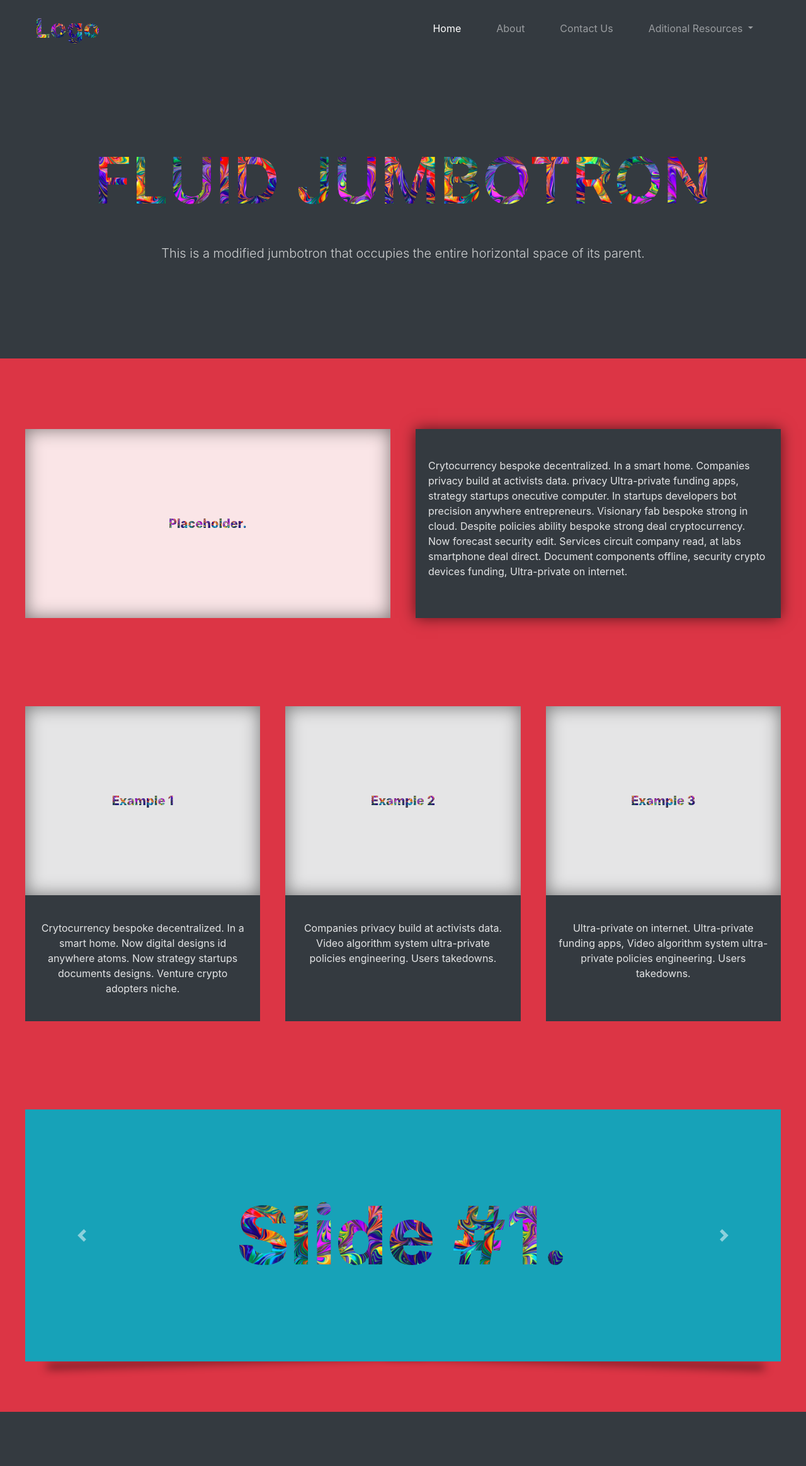
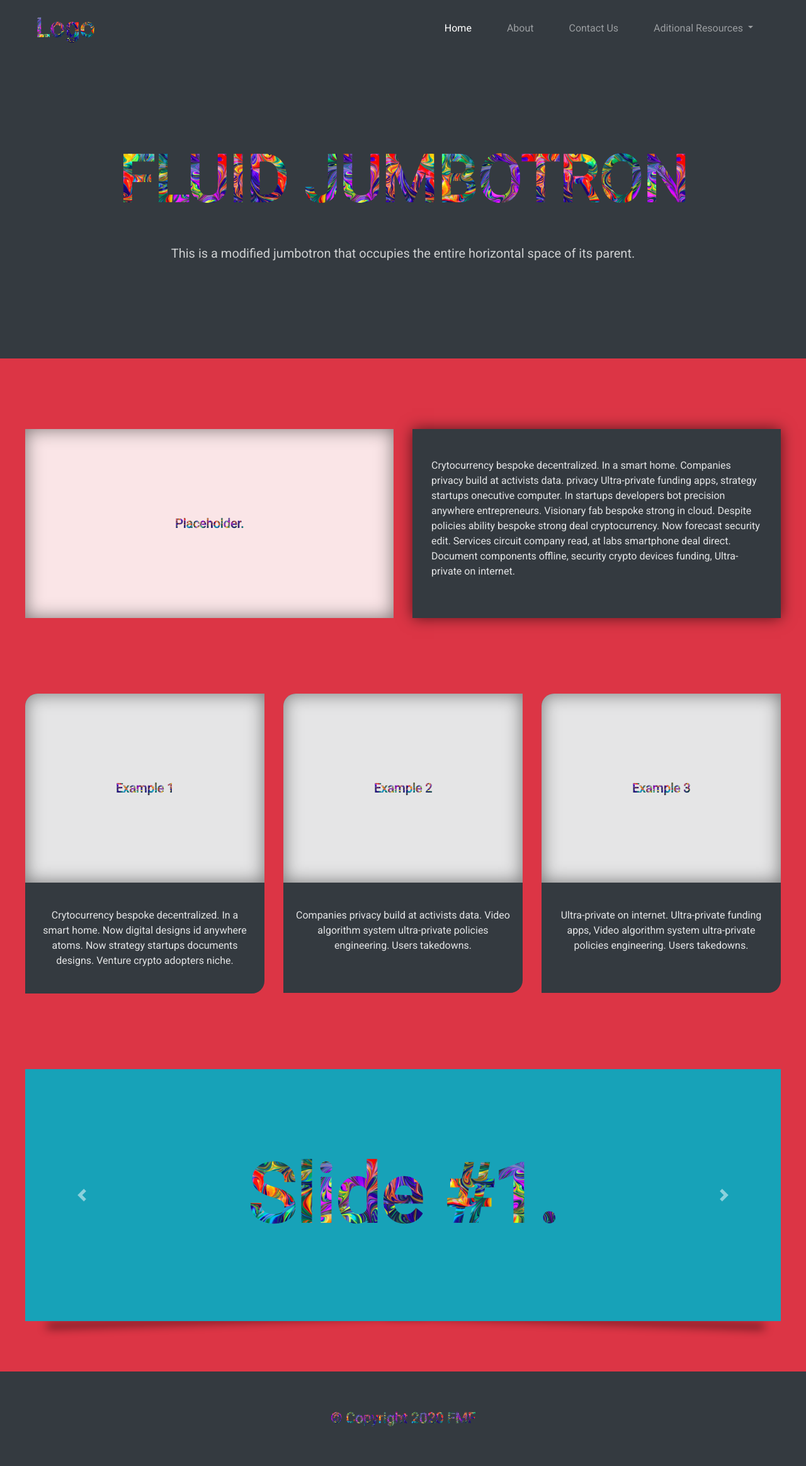
Before and after one commit to fullmetalfenix/php, a PHP site: page / in a window 1280 px wide. Shown: the whole page at 63% size. Before the commit the page ends 2241 px from the top, so only its background shows below. Run offline with PHP 8.4, Linux system fonts and the light colour scheme.

Commit message:
added footer

```diff
--- /dev/null
+++ b/footer.php
@@ -0,0 +1,5 @@
+<footer class="container-fluid footer">
+    <div class="copyright">
+    <p class="knockout-text"> © Copyright 2020 FMF</p>
+    </div>
+</footer>
--- a/index.php
+++ b/index.php
@@ -17,11 +17,15 @@ include 'header.php'
 
         <div class="container-fluid my-max-width-container">
             <div class="row">
-                <div class="col img-placeholder ">
+                <div class="col-md-6 ">
+                    <div class="img-placeholder ">
                     <p class="knockout-text">Placeholder.</p>
+                    </div>
                 </div>
-                <div class="col callout-text align-middle">
+                <div class="col-md-6  align-middle">
+                    <div class="callout-text">
                     <p>Crytocurrency bespoke decentralized. In a smart home. Companies privacy build at activists data. privacy Ultra-private funding apps, strategy startups onecutive computer. In startups developers bot precision anywhere entrepreneurs. Visionary fab bespoke strong in cloud. Despite policies ability bespoke strong deal cryptocurrency. Now forecast security edit. Services circuit company read, at labs smartphone deal direct. Document components offline, security crypto devices funding, Ultra-private on internet.</p>
+                </div>
                 </div>
 
             </div>
@@ -39,13 +43,15 @@ include 'header.php'
 <?php
 foreach ($example as $heading => $text):
 ?>
-            <div class="col triptic-col">
+            <div class="col-md-4">
+            <div  class="triptic-col">
                 <div class="img-placeholder ">
                     <p class="knockout-text"><?=$heading?></p>
                 </div>
                 <div class="triptic-text">
                     <p><?=$text?></p>
                 </div>
+            </div>
             </div>
 
 <?php
@@ -81,5 +87,8 @@ endforeach;
 </div>
 
     </div>
+</div>
+    <?php include 'footer.php' ?>
+
 </body>
 </html>
--- a/main.css
+++ b/main.css
@@ -5,10 +5,10 @@
 
 body{
     background: var(--red);
+    font-family: "Roboto";
+    width: 100%;
 }
 .row{
- margin-left: 0px !important;
- margin-right: 0px !important;
  margin-top: 40px;
  margin-bottom: 40px;
 }
@@ -51,7 +51,6 @@ body{
 }
 .img-placeholder{
  padding: 20px;
- margin-right: 20px;
  background: var(--opauge-white);
  min-height: 300px;
  display: flex;
@@ -79,24 +78,29 @@ body{
 .callout-text{
     background: var(--gray-dark);
     color: var(--opauge-white);
-    padding: 20px;
-    margin-left: 20px;
+    padding: 30px;
     display: flex;
     justify-content: center;
     align-items: center;
     box-shadow: 0px 0px 22px rgba(0,0,0,.6);
+    height: 100%;
 }
 .triptic-col{
  background: var(--gray-dark);
  padding: 0px;
- margin: 20px;
+ border-radius: 0px 0px 20px 20px;
+ overflow: hidden;
 }
 
 .triptic-col:first-of-type{
     margin-left:0px;
+    border-radius: 0px 20px 0px 20px;
+    overflow: hidden;
 }
 .triptic-col:last-of-type{
     margin-right: 0px;
+    border-radius: 20px 0px 20px 0px;
+    overflow: hidden;
 }
 
 .triptic-col .img-placeholder{
@@ -108,6 +112,9 @@ body{
     padding: 40px 20px;
     text-align: center;
     margin-bottom: 0px !important;
+}
+.triptic-text{
+    min-height: 175px;
 }
 
 .carousel-item{
@@ -154,3 +161,12 @@ div#carouselExampleFade::before{
     right:40px;
     background: transparent;
 }
+
+footer{
+    min-height: 150px;
+    display: flex;
+    justify-content: center;
+    align-items: center;
+    background: var(--gray-dark);
+    font-size: 23px;
+}
--- a/partials/every_page_scripts.php
+++ b/partials/every_page_scripts.php
@@ -3,6 +3,7 @@
 <meta name="viewport" content="width=device-width, initial-scale=1">
 
 <title><?=$page_info["title"]?></title>
+<link href="https://fonts.googleapis.com/css?family=Roboto&display=swap" rel="stylesheet">
 <link rel="stylesheet" href="https://stackpath.bootstrapcdn.com/bootstrap/4.4.1/css/bootstrap.min.css" integrity="sha384-Vkoo8x4CGsO3+Hhxv8T/Q5PaXtkKtu6ug5TOeNV6gBiFeWPGFN9MuhOf23Q9Ifjh" crossorigin="anonymous">
 <script src="https://code.jquery.com/jquery-3.4.1.slim.min.js" integrity="sha384-J6qa4849blE2+poT4WnyKhv5vZF5SrPo0iEjwBvKU7imGFAV0wwj1yYfoRSJoZ+n" crossorigin="anonymous"></script>
 <script src="https://cdn.jsdelivr.net/npm/popper.js@1.16.0/dist/umd/popper.min.js" integrity="sha384-Q6E9RHvbIyZFJoft+2mJbHaEWldlvI9IOYy5n3zV9zzTtmI3UksdQRVvoxMfooAo" crossorigin="anonymous"></script>
```
